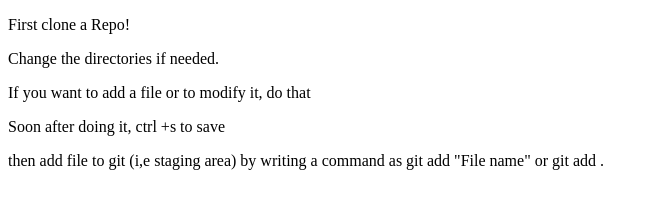
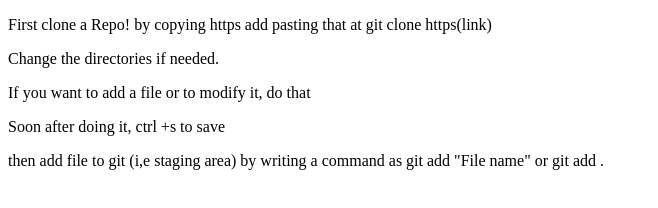
Before and after one commit to JustinusKerners/Git_Tutorials, a plain HTML site: page Process.html in a window 1280 px wide. Shown: the whole page, without its empty margins (0-658 px from the left). Drawn offline with Linux system fonts and the light colour scheme.

Commit message:
Process to Learn git

```diff
--- a/Process.html
+++ b/Process.html
@@ -6,7 +6,7 @@
   <title>Process to learn.</title>
 </head>
 <body>
-  <p>First clone a Repo!</p>
+  <p>First clone a Repo! by copying https add pasting that at git clone https(link)</p>
   <p>Change the directories if needed.</p>
   <p>If you want to add a file or to modify it, do that</p>
   <p>Soon after doing it, ctrl +s to save</p>
```
